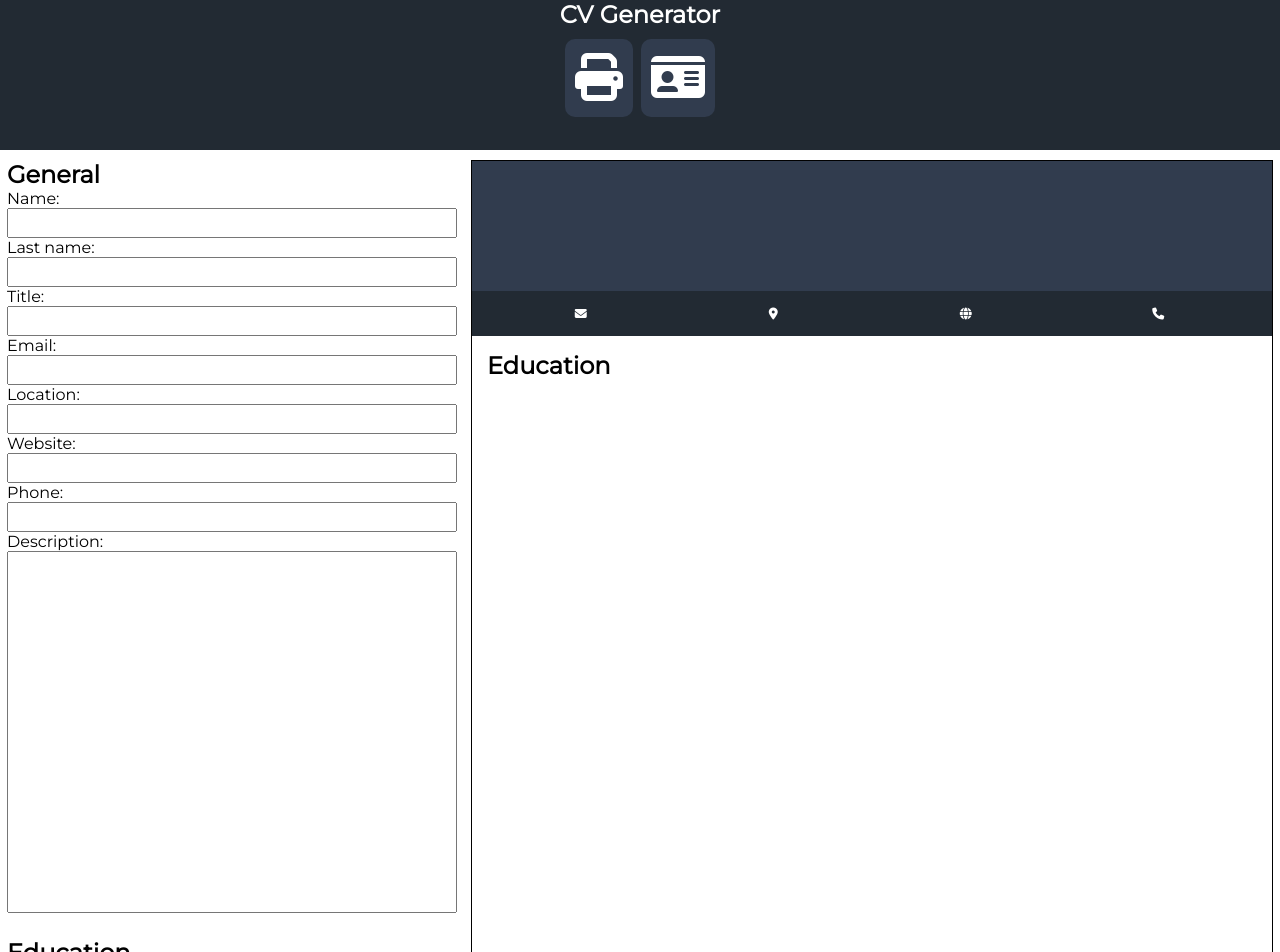
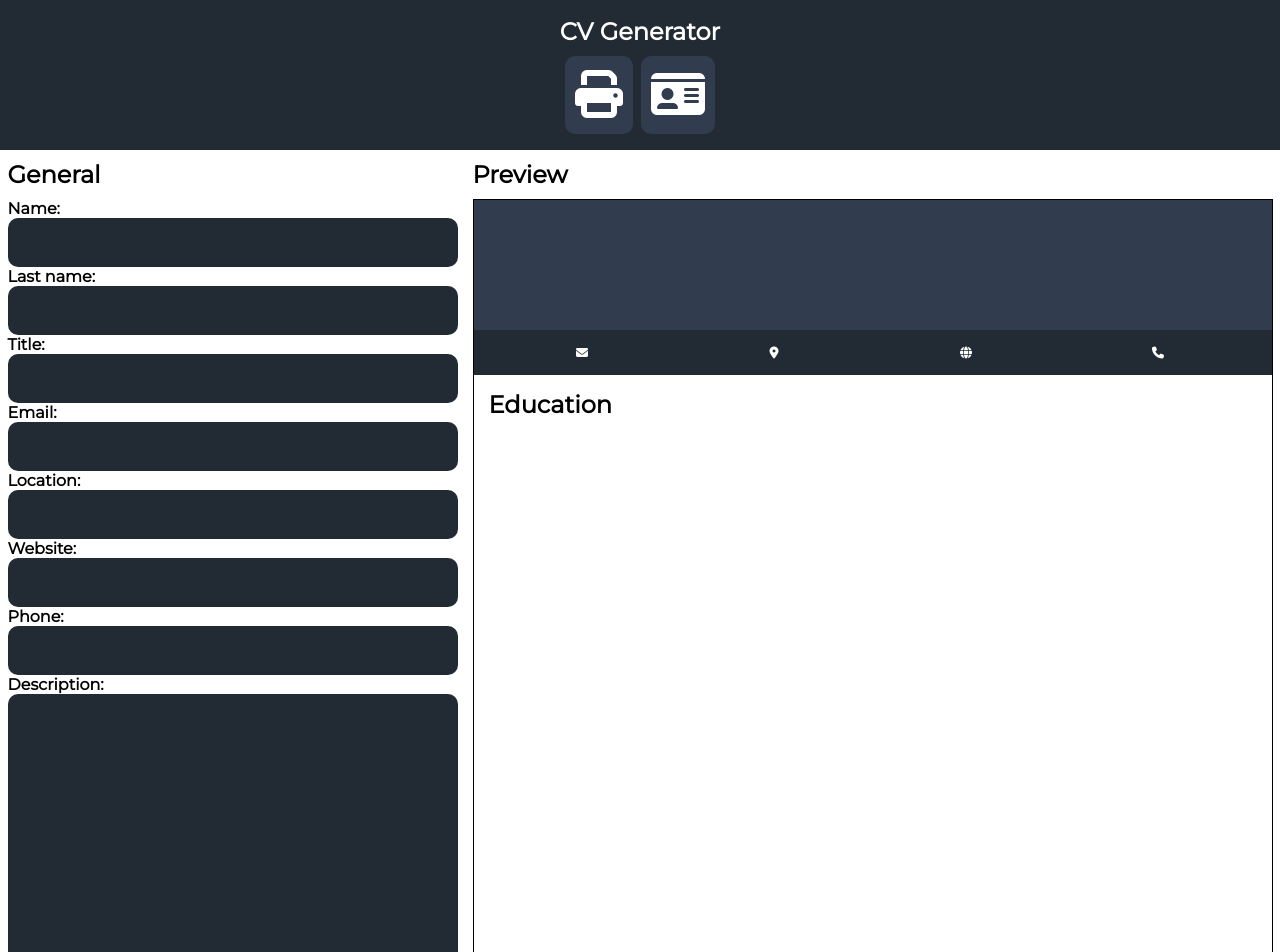
Before and after one commit to urosrelic/cv-app-react, a React (Vite) app: page / in a window 1280 px wide. Shown: the top 952 px of the page. Built offline with nearby package versions, Linux system fonts and the light colour scheme; a web font is replaced by a local one.

Commit message:
chore: minor styling changes

```diff
--- a/src/components/Preview.jsx
+++ b/src/components/Preview.jsx
@@ -4,6 +4,7 @@ import { GeneralPreview } from "./preview/GeneralPreview";
 export const Preview = ({ generalData, educationData }) => {
   return (
     <div className='preview-container'>
+      <h2>Preview</h2>
       <div className='cv-container'>
         <GeneralPreview data={generalData} />
         <EducationPreview educationData={educationData} />
--- a/src/styles.css
+++ b/src/styles.css
@@ -26,6 +26,7 @@
 }
 
 .navbar nav {
+  height: 100%;
   display: flex;
   flex-direction: column;
   justify-content: center;
@@ -65,23 +66,47 @@
   margin-bottom: 25px;
 }
 
+.general-info-container h2 {
+  margin-bottom: 10px;
+}
+
 .input-container {
   width: 450px;
   display: flex;
   flex-direction: column;
 }
 
+.input-container > label {
+  font-size: 16px;
+  font-weight: 800;
+}
+
 .input-container > input {
-  padding: 5px;
+  padding: 15px;
+  border-radius: 10px;
+  outline: none;
+  border: none;
+  background-color: #222a33;
+  color: #ffffff;
+  font-size: 16px;
 }
 
 .input-container > textarea {
-  padding: 5px;
+  padding: 15px;
+  border-radius: 10px;
+  outline: none;
+  border: none;
+  background-color: #222a33;
+  color: #ffffff;
+  font-size: 16px;
   height: 350px;
   resize: none;
 }
 
 /* Education */
+.education-container h2 {
+  margin-bottom: 10px;
+}
 .submitted-education-data {
   display: flex;
   flex-direction: column;
@@ -113,11 +138,12 @@
 .preview-container {
   height: 100%;
   width: 800px;
-  border: 1px solid black;
 }
 
 .cv-container {
+  margin-top: 10px;
   min-height: 842px;
+  border: 1px solid black;
 }
 
 /* General Preview */
```
